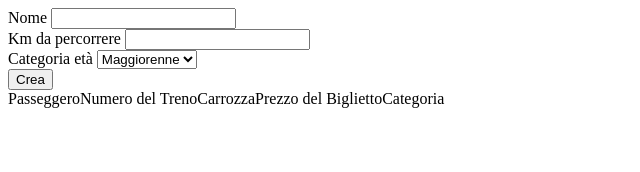
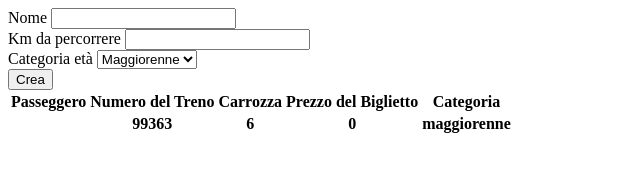
Before and after one commit to AndrewND92/js-biglietto-treno-form, a plain HTML site: page index.html in a window 1280 px wide. Both pictures are taken after a click on the button "Crea". Shown: the whole page, without its empty margins (0-640 px from the left). Drawn offline with Linux system fonts and the light colour scheme.

Commit message:
ex finito

```diff
--- a/index.html
+++ b/index.html
@@ -31,18 +31,18 @@
     <div>
       <table>
         <thead>
-          <tr>Passeggero</tr>
-          <tr>Numero del Treno</tr>
-          <tr>Carrozza</tr>
-          <tr>Prezzo del Biglietto</tr>
-          <tr>Categoria</tr>
+          <th>Passeggero</th>
+          <th>Numero del Treno</th>
+          <th>Carrozza</th>
+          <th>Prezzo del Biglietto</th>
+          <th>Categoria</th>
         </thead>
         <tbody>
-          <tr id="passeggero"></tr>
-          <tr id="numeroTreno"></tr>
-          <tr id="carrozza"></tr>
-          <tr id="prezzoBiglietto"></tr>
-          <tr id="categoriaEta"></tr>
+          <th id="passeggero"></th>
+          <th id="numeroTreno"></th>
+          <th id="carrozza"></th>
+          <th id="prezzoBiglietto"></th>
+          <th id="categoriaEta"></th>
         </tbody>
       </table>
     </div>
--- a/js/script.js
+++ b/js/script.js
@@ -4,6 +4,13 @@ var creaButton = document.getElementById("creaBiglietto")
 var costoTotale;
 var costoKm = 0.21;
 
+// dati dei num.treno e Carrozza
+var minCarrozza = 1;
+var maxCarrozza = 10;
+var minNumTreno = 90000;
+var maxNumTreno = 100000;
+
+// parte del bottone
 creaButton.addEventListener("click", function(){
   var nome = document.getElementById("nome").value;
   var km = document.getElementById("km").value;
@@ -22,8 +29,15 @@ creaButton.addEventListener("click", function(){
     costoTotale = km * costoKm;
   }
 
-  var numeroTreno = Math.floor(Math.random()*( ))
+  var numeroTreno = Math.floor(Math.random() * (maxNumTreno - minNumTreno +1 )) + minNumTreno;
+  var carrozza = Math.floor(Math.random() * (maxCarrozza - minCarrozza +1 )) +minCarrozza;
+
+  document.getElementById("passeggero").innerHTML = nome;
+  document.getElementById("numeroTreno").innerHTML = numeroTreno;
+  document.getElementById("carrozza").innerHTML = carrozza;
+  document.getElementById("prezzoBiglietto").innerHTML = costoTotale;
+  document.getElementById("categoriaEta").innerHTML = categoria;
 
 
-  console.log(costoTotale);
+
 })
```
